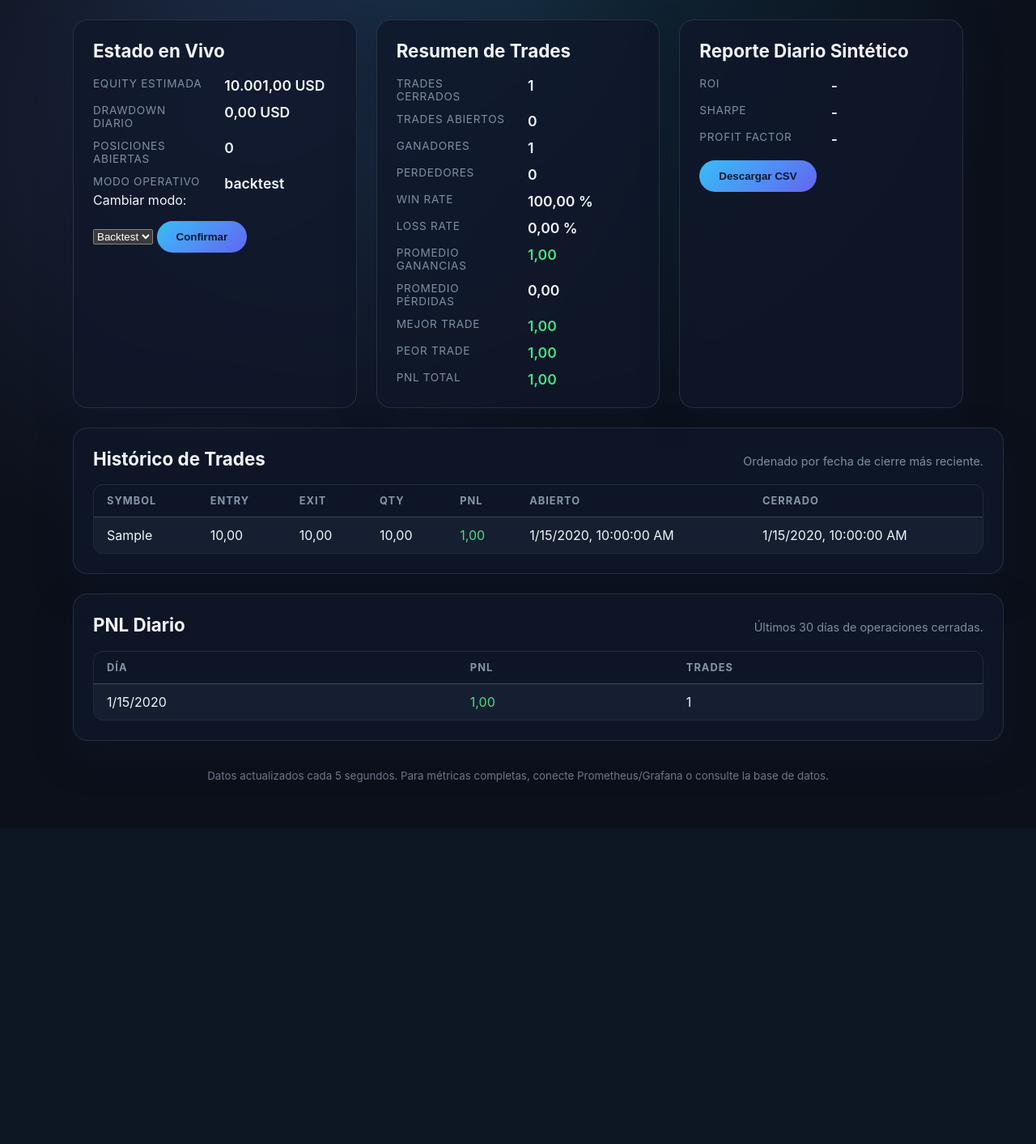
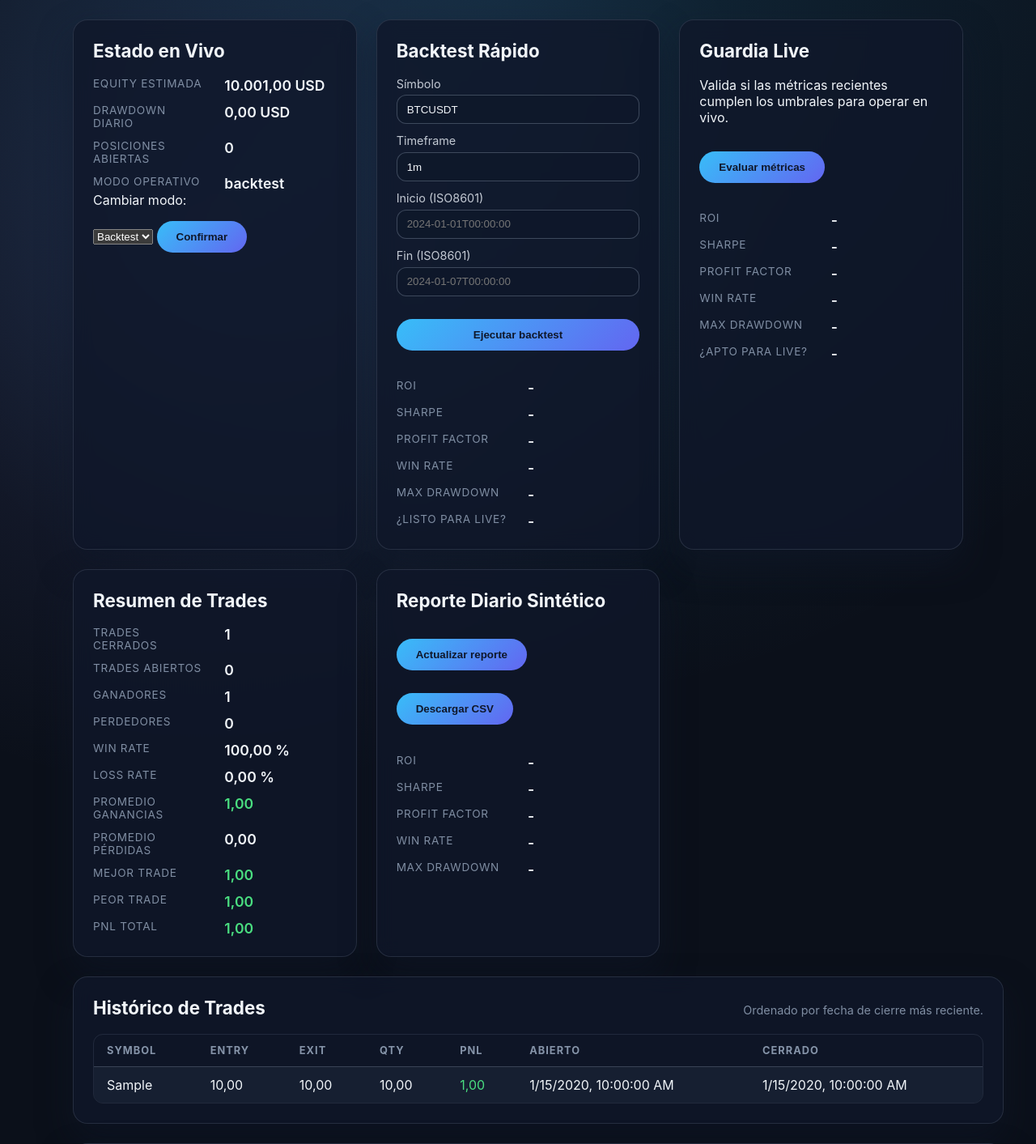
Before and after one commit to ligarius/boty, a FastAPI app: page / in a window 1280 px wide. Shown: the part 100-1513 px from the top of the page at 81% size. Before the commit the page ends 1066 px from the top, so only its background shows below. Run offline with FastAPI, Linux system fonts and the light colour scheme; tables that the repository leaves empty hold one stand-in row (values such as "Sample post").

Commit message:
Add API automation endpoints with dashboard controls

```diff
--- a/bot/api/main.py
+++ b/bot/api/main.py
@@ -6,21 +6,21 @@ from logging import getLogger
 from pathlib import Path
 from typing import Dict, Optional
 
-import pandas as pd
 from fastapi import FastAPI, HTTPException, Request
 from fastapi.responses import HTMLResponse, JSONResponse, Response
 from fastapi.staticfiles import StaticFiles
 from fastapi.templating import Jinja2Templates
 from prometheus_client import CONTENT_TYPE_LATEST, generate_latest
 
-from ..backtest.engine import BacktestEngine
 from ..core.config import get_settings
 from ..core.risk import RiskManager
-from ..data.loader import OHLCVRequest, generate_synthetic_data
 from ..exec.celery_app import evaluate_strategies, get_worker_state
 from ..obs.logging import configure_logging
 from ..obs.metrics import pnl_gauge, drawdown_gauge
 from ..persistence.repository import Repository
+from ..scripts.guard_live import evaluate_guard
+from ..scripts.report_daily_cli import generate_daily_report
+from ..scripts.run_backtest_cli import run_backtest
 
 configure_logging()
 app = FastAPI(title="PulseForge", version="1.0")
@@ -104,26 +104,35 @@ def resume_trading() -> Dict[str, str]:
     return {"status": "resumed"}
 
 
+@app.post("/backtest")
+def run_backtest_endpoint(payload: Dict[str, str]) -> Dict[str, object]:
+    symbol = payload.get("symbol")
+    timeframe = payload.get("timeframe")
+    start = payload.get("start")
+    end = payload.get("end")
+
+    if not symbol or not timeframe or not start or not end:
+        raise HTTPException(status_code=400, detail="symbol, timeframe, start and end are required")
+
+    try:
+        result = run_backtest(symbol, timeframe, start, end)
+    except ValueError as exc:
+        raise HTTPException(status_code=400, detail=str(exc)) from exc
+
+    return result
+
+
+@app.post("/live/guard")
+def guard_live_endpoint() -> Dict[str, object]:
+    try:
+        return evaluate_guard()
+    except ValueError as exc:
+        raise HTTPException(status_code=400, detail=str(exc)) from exc
+
+
 @app.get("/report/daily")
-def report_daily() -> Dict[str, str]:
-    end = datetime.utcnow()
-    start = end - timedelta(days=1)
-    data = generate_synthetic_data(OHLCVRequest("BTCUSDT", "1m", start, end))
-    engine = BacktestEngine()
-    metrics = engine.run(data)
-    df = pd.DataFrame(
-        {
-            "timestamp": data.index,
-            "close": data["close"],
-        }
-    )
-    chart = df.to_csv(index=False)
-    return {
-        "roi": f"{metrics.roi:.2%}",
-        "sharpe": f"{metrics.sharpe:.2f}",
-        "profit_factor": f"{metrics.profit_factor:.2f}",
-        "chart_csv": chart,
-    }
+def report_daily_endpoint() -> Dict[str, object]:
+    return generate_daily_report()
 
 
 @app.post("/universe")
@@ -171,7 +180,7 @@ def dashboard_data() -> Dict[str, object]:
     status_payload = status()
     worker_state = get_worker_state()
     try:
-        report_payload = report_daily()
+        report_payload = report_daily_endpoint()
     except Exception as exc:  # pragma: no cover - defensive fallback
         logger.warning("Unable to compute synthetic daily report: %s", exc)
         report_payload = None
--- a/bot/api/static/dashboard.css
+++ b/bot/api/static/dashboard.css
@@ -115,6 +115,50 @@ button {
   transition: transform 0.2s ease, box-shadow 0.2s ease;
 }
 
+.stacked-form {
+  display: flex;
+  flex-direction: column;
+  gap: 0.75rem;
+}
+
+.stacked-form label {
+  display: flex;
+  flex-direction: column;
+  gap: 0.35rem;
+  font-size: 0.9rem;
+  color: rgba(226, 232, 240, 0.85);
+}
+
+.stacked-form input {
+  padding: 0.6rem 0.75rem;
+  border-radius: 12px;
+  border: 1px solid rgba(148, 163, 184, 0.35);
+  background-color: rgba(15, 23, 42, 0.65);
+  color: #f1f5f9;
+}
+
+.stacked-form input:focus {
+  outline: none;
+  border-color: rgba(99, 102, 241, 0.85);
+  box-shadow: 0 0 0 3px rgba(99, 102, 241, 0.2);
+}
+
+.feedback {
+  min-height: 1.2rem;
+  margin: 0.75rem 0 0.25rem;
+  color: rgba(148, 163, 184, 0.85);
+}
+
+.feedback.error {
+  color: #f87171;
+}
+
+.report-actions {
+  display: flex;
+  gap: 0.75rem;
+  flex-wrap: wrap;
+}
+
 button:hover {
   transform: translateY(-1px);
   box-shadow: 0 10px 20px rgba(99, 102, 241, 0.4);
--- a/bot/api/static/dashboard.js
+++ b/bot/api/static/dashboard.js
@@ -10,6 +10,15 @@ const percentFormatter = new Intl.NumberFormat('es-ES', {
 });
 
 const allowedModes = new Set(['backtest', 'paper', 'live']);
+
+let latestReportCsv = '';
+
+function setFeedbackText(id, message, isError = false) {
+  const el = document.getElementById(id);
+  if (!el) return;
+  el.textContent = message;
+  el.classList.toggle('error', Boolean(isError));
+}
 
 function formatValue(value, fallback = '-') {
   if (value === null || value === undefined || Number.isNaN(value)) {
@@ -103,24 +112,16 @@ function updateTradeSummary(summary) {
 
 function updateReport(report) {
   if (!report) return;
-  setText('report-roi', report.roi || '-');
-  setText('report-sharpe', report.sharpe || '-');
-  setText('report-pf', report.profit_factor || '-');
-
-  const button = document.getElementById('download-report');
-  if (button) {
-    button.onclick = () => {
-      const blob = new Blob([report.chart_csv || ''], { type: 'text/csv;charset=utf-8;' });
-      const url = URL.createObjectURL(blob);
-      const link = document.createElement('a');
-      link.href = url;
-      link.download = 'synthetic_daily_report.csv';
-      document.body.appendChild(link);
-      link.click();
-      document.body.removeChild(link);
-      URL.revokeObjectURL(url);
-    };
-  }
+  const metrics = report.metrics || {};
+  setText('report-roi', metrics.roi, formatPercent);
+  setText('report-sharpe', metrics.sharpe, formatValue);
+  setText('report-pf', metrics.profit_factor, formatValue);
+  setText('report-winrate', metrics.win_rate, formatPercent);
+  setText('report-dd', metrics.max_drawdown, formatPercent);
+  applyStatusClass(document.getElementById('report-roi'), metrics.roi);
+  applyStatusClass(document.getElementById('report-pf'), metrics.profit_factor);
+  applyStatusClass(document.getElementById('report-winrate'), metrics.win_rate);
+  latestReportCsv = report.chart_csv || '';
 }
 
 function updateTradesTable(trades) {
@@ -169,6 +170,7 @@ async function refreshDashboard() {
     updateReport(data.report);
     updateTradesTable(data.recent_trades);
     updateDailyPnlTable(data.daily_pnl);
+    setFeedbackText('report-feedback', '');
   } catch (error) {
     console.error('Error actualizando dashboard', error);
   }
@@ -226,4 +228,109 @@ window.addEventListener('DOMContentLoaded', () => {
       }
     });
   }
+
+  const backtestForm = document.getElementById('backtest-form');
+  if (backtestForm) {
+    backtestForm.addEventListener('submit', async (event) => {
+      event.preventDefault();
+      const symbol = document.getElementById('backtest-symbol')?.value ?? '';
+      const timeframe = document.getElementById('backtest-timeframe')?.value ?? '';
+      const start = document.getElementById('backtest-start')?.value ?? '';
+      const end = document.getElementById('backtest-end')?.value ?? '';
+      setFeedbackText('backtest-feedback', 'Ejecutando backtest…');
+      try {
+        const response = await fetch('/backtest', {
+          method: 'POST',
+          headers: { 'Content-Type': 'application/json' },
+          body: JSON.stringify({ symbol, timeframe, start, end }),
+        });
+        if (!response.ok) {
+          const errorData = await response.json().catch(() => ({ detail: 'Error ejecutando backtest' }));
+          setFeedbackText('backtest-feedback', errorData.detail || 'No se pudo ejecutar el backtest', true);
+          return;
+        }
+        const result = await response.json();
+        const metrics = result.metrics || {};
+        setText('backtest-roi', metrics.roi, formatPercent);
+        setText('backtest-sharpe', metrics.sharpe, formatValue);
+        setText('backtest-pf', metrics.profit_factor, formatValue);
+        setText('backtest-winrate', metrics.win_rate, formatPercent);
+        setText('backtest-dd', metrics.max_drawdown, formatPercent);
+        setText('backtest-ready', result.go_live_ready === undefined ? '-' : result.go_live_ready ? 'Sí' : 'No');
+        applyStatusClass(document.getElementById('backtest-roi'), metrics.roi);
+        applyStatusClass(document.getElementById('backtest-pf'), metrics.profit_factor);
+        applyStatusClass(document.getElementById('backtest-winrate'), metrics.win_rate);
+        setFeedbackText('backtest-feedback', 'Backtest completado correctamente');
+      } catch (error) {
+        console.error('Error ejecutando backtest', error);
+        setFeedbackText('backtest-feedback', 'Error inesperado en el backtest', true);
+      }
+    });
+  }
+
+  const guardButton = document.getElementById('guard-run');
+  if (guardButton) {
+    guardButton.addEventListener('click', async () => {
+      setFeedbackText('guard-feedback', 'Evaluando métricas…');
+      try {
+        const response = await fetch('/live/guard', { method: 'POST' });
+        if (!response.ok) {
+          const errorData = await response.json().catch(() => ({ detail: 'Validación no disponible' }));
+          setFeedbackText('guard-feedback', errorData.detail || 'No se pudo validar', true);
+          return;
+        }
+        const result = await response.json();
+        const metrics = result.metrics || {};
+        setText('guard-roi', metrics.roi, formatPercent);
+        setText('guard-sharpe', metrics.sharpe, formatValue);
+        setText('guard-pf', metrics.profit_factor, formatValue);
+        setText('guard-winrate', metrics.win_rate, formatPercent);
+        setText('guard-dd', metrics.max_drawdown, formatPercent);
+        setText('guard-ready', result.go_live_ready === undefined ? '-' : result.go_live_ready ? 'Sí' : 'No');
+        applyStatusClass(document.getElementById('guard-roi'), metrics.roi);
+        applyStatusClass(document.getElementById('guard-pf'), metrics.profit_factor);
+        applyStatusClass(document.getElementById('guard-winrate'), metrics.win_rate);
+        setFeedbackText('guard-feedback', result.go_live_ready ? 'Listo para operar en vivo' : 'Métricas insuficientes');
+      } catch (error) {
+        console.error('Error validando live trading', error);
+        setFeedbackText('guard-feedback', 'Error inesperado al validar', true);
+      }
+    });
+  }
+
+  const reportRefresh = document.getElementById('report-refresh');
+  if (reportRefresh) {
+    reportRefresh.addEventListener('click', async () => {
+      setFeedbackText('report-feedback', 'Generando reporte diario…');
+      try {
+        const response = await fetch('/report/daily');
+        if (!response.ok) {
+          const errorData = await response.json().catch(() => ({ detail: 'No se pudo generar el reporte' }));
+          setFeedbackText('report-feedback', errorData.detail || 'No se pudo generar el reporte', true);
+          return;
+        }
+        const data = await response.json();
+        updateReport(data);
+        setFeedbackText('report-feedback', 'Reporte actualizado');
+      } catch (error) {
+        console.error('Error generando reporte diario', error);
+        setFeedbackText('report-feedback', 'Error inesperado generando reporte', true);
+      }
+    });
+  }
+
+  const downloadButton = document.getElementById('download-report');
+  if (downloadButton) {
+    downloadButton.addEventListener('click', () => {
+      const blob = new Blob([latestReportCsv], { type: 'text/csv;charset=utf-8;' });
+      const url = URL.createObjectURL(blob);
+      const link = document.createElement('a');
+      link.href = url;
+      link.download = 'synthetic_daily_report.csv';
+      document.body.appendChild(link);
+      link.click();
+      document.body.removeChild(link);
+      URL.revokeObjectURL(url);
+    });
+  }
 });
--- a/bot/api/templates/dashboard.html
+++ b/bot/api/templates/dashboard.html
@@ -46,6 +46,89 @@
             </div>
             <p id="mode-feedback" class="mode-feedback" role="status" aria-live="polite"></p>
           </div>
+        </article>
+
+        <article class="card" id="backtest-card">
+          <h2>Backtest Rápido</h2>
+          <form id="backtest-form" class="stacked-form">
+            <label>
+              Símbolo
+              <input type="text" id="backtest-symbol" name="symbol" value="BTCUSDT" required />
+            </label>
+            <label>
+              Timeframe
+              <input type="text" id="backtest-timeframe" name="timeframe" value="1m" required />
+            </label>
+            <label>
+              Inicio (ISO8601)
+              <input type="text" id="backtest-start" name="start" placeholder="2024-01-01T00:00:00" required />
+            </label>
+            <label>
+              Fin (ISO8601)
+              <input type="text" id="backtest-end" name="end" placeholder="2024-01-07T00:00:00" required />
+            </label>
+            <button type="submit" id="backtest-run">Ejecutar backtest</button>
+          </form>
+          <p id="backtest-feedback" class="feedback" role="status" aria-live="polite"></p>
+          <dl class="compact" aria-live="polite">
+            <div>
+              <dt>ROI</dt>
+              <dd id="backtest-roi">-</dd>
+            </div>
+            <div>
+              <dt>Sharpe</dt>
+              <dd id="backtest-sharpe">-</dd>
+            </div>
+            <div>
+              <dt>Profit Factor</dt>
+              <dd id="backtest-pf">-</dd>
+            </div>
+            <div>
+              <dt>Win Rate</dt>
+              <dd id="backtest-winrate">-</dd>
+            </div>
+            <div>
+              <dt>Max Drawdown</dt>
+              <dd id="backtest-dd">-</dd>
+            </div>
+            <div>
+              <dt>¿Listo para live?</dt>
+              <dd id="backtest-ready">-</dd>
+            </div>
+          </dl>
+        </article>
+
+        <article class="card" id="guard-card">
+          <h2>Guardia Live</h2>
+          <p>Valida si las métricas recientes cumplen los umbrales para operar en vivo.</p>
+          <button type="button" id="guard-run">Evaluar métricas</button>
+          <p id="guard-feedback" class="feedback" role="status" aria-live="polite"></p>
+          <dl class="compact" aria-live="polite">
+            <div>
+              <dt>ROI</dt>
+              <dd id="guard-roi">-</dd>
+            </div>
+            <div>
+              <dt>Sharpe</dt>
+              <dd id="guard-sharpe">-</dd>
+            </div>
+            <div>
+              <dt>Profit Factor</dt>
+              <dd id="guard-pf">-</dd>
+            </div>
+            <div>
+              <dt>Win Rate</dt>
+              <dd id="guard-winrate">-</dd>
+            </div>
+            <div>
+              <dt>Max Drawdown</dt>
+              <dd id="guard-dd">-</dd>
+            </div>
+            <div>
+              <dt>¿Apto para live?</dt>
+              <dd id="guard-ready">-</dd>
+            </div>
+          </dl>
         </article>
 
         <article class="card">
@@ -98,9 +181,14 @@
           </dl>
         </article>
 
-        <article class="card">
+        <article class="card" id="report-card">
           <h2>Reporte Diario Sintético</h2>
-          <dl class="compact">
+          <div class="report-actions">
+            <button id="report-refresh" type="button">Actualizar reporte</button>
+            <button id="download-report" type="button">Descargar CSV</button>
+          </div>
+          <p id="report-feedback" class="feedback" role="status" aria-live="polite"></p>
+          <dl class="compact" aria-live="polite">
             <div>
               <dt>ROI</dt>
               <dd id="report-roi">-</dd>
@@ -113,8 +201,15 @@
               <dt>Profit Factor</dt>
               <dd id="report-pf">-</dd>
             </div>
+            <div>
+              <dt>Win Rate</dt>
+              <dd id="report-winrate">-</dd>
+            </div>
+            <div>
+              <dt>Max Drawdown</dt>
+              <dd id="report-dd">-</dd>
+            </div>
           </dl>
-          <button id="download-report" type="button">Descargar CSV</button>
         </article>
       </section>
 
```
Also changed, not shown: bot/backtest/engine.py (+11 -0 lines), bot/scripts/guard_live.py (+31 -7 lines), bot/scripts/report_daily_cli.py (+19 -2 lines), bot/scripts/run_backtest_cli.py (+47 -7 lines), tests/test_api_dashboard.py (+82 -0 lines).
